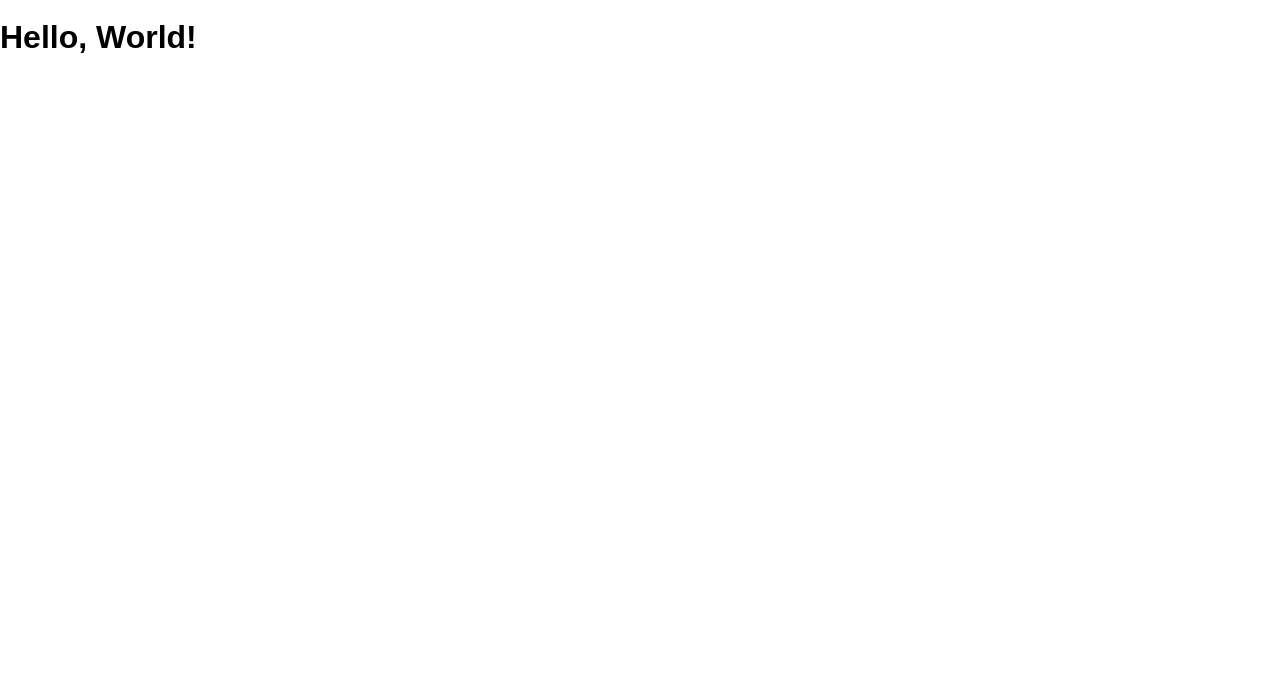
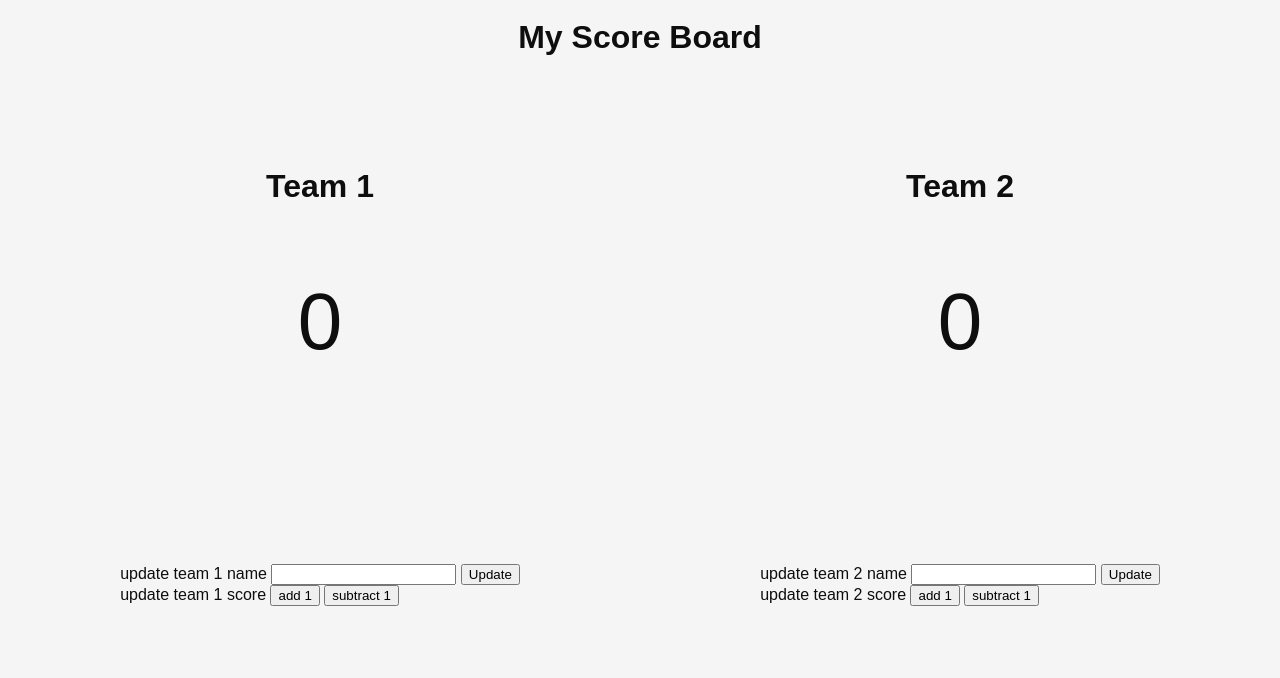
Before and after one commit to CelesteSippel/score-counter, a website: page public/index.html in a window 1280 px wide. Drawn offline with Linux system fonts and the light colour scheme.

Commit message:
first draft

```diff
--- a/public/index.html
+++ b/public/index.html
@@ -1,14 +1,55 @@
 <!DOCTYPE html>
 <html>
 	<head lang="en">
-    <meta charset="UTF-8">
-    <meta name="viewport" content="width=device-width, initial-scale=1">
+		<meta charset="UTF-8" />
+		<meta name="viewport" content="width=device-width, initial-scale=1" />
 		<title>Score Counter</title>
-    <link rel="shortcut icon" href="/favicon.ico">
-    <link rel="stylesheet" href="/screen.css">
+		<link rel="shortcut icon" href="/favicon.ico" />
+		<link rel="stylesheet" href="/screen.css" />
 	</head>
+
 	<body>
-    <h1 class='hello-world'></h1>
+		<h1>My Score Board</h1>
+		<section class="teams">
+			<section class="team one">
+				<section>
+					<h2 class="team-1-name">Team 1</h2>
+					<p class="team-1-score">0</p>
+				</section>
+				<section>
+					<section>
+						update team 1 name
+						<input type="text" class="team-1-input" />
+						<button class="update-team-1-name">Update</button>
+					</section>
+					<section>
+						update team 1 score
+						<button class="team-1-add-1-button">add 1</button>
+						<button class="team-1-subtract-1-button">subtract 1</button>
+					</section>
+				</section>
+			</section>
+			<section class="team two">
+				<section>
+					<h2 class="team-2-name">Team 2</h2>
+					<p class="team-2-score">0</p>
+				</section>
+
+				<section>
+					<section>
+						update team 2 name
+						<input type="text" class="team-2-input" />
+						<button class="update-team-2-name">Update</button>
+					</section>
+					<section>
+						update team 2 score
+						<button class="team-2-add-1-button">add 1</button>
+						<button class="team-2-subtract-1-button">subtract 1</button>
+					</section>
+				</section>
+			</section>
+		</section>
+
 		<script src="/main.js" charset="utf-8"></script>
 	</body>
 </html>
--- a/public/main.js
+++ b/public/main.js
@@ -1,7 +1,95 @@
 const main = () => {
-  if (document.querySelector('h1.hello-world')) {
-    document.querySelector('h1.hello-world').textContent = 'Hello, World!'
-  }
+  console.log('hello - world')
 }
 
+let counter = 0
+
+const addOneToTeamOneScore = () => {
+  console.log('add 1 to a counter')
+  //  get current value of the counter
+  //  add 1 to counter
+  counter = counter + 1
+  console.log(counter)
+  //  update the HTML
+  //  hey DOM, find the p.team-1-score, updates the content
+  document.querySelector('p.team-1-score').textContent = counter
+}
+
+const subtractOneToTeamOneScore = () => {
+  console.log('subtract 1 from a counter')
+  //  get current value of the counter
+  //  subtract 1 from counter
+  counter = counter - 1
+  console.log(counter)
+  //  update the HTML
+  //  hey DOM, find the p.team-1-score, updates the content
+  document.querySelector('p.team-1-score').textContent = counter
+}
+
+const addOneToTeamTwoScore = () => {
+  console.log('add 1 to a counter')
+  //  get current value of the counter
+  //  add 1 to counter
+  counter = counter + 1
+  console.log(counter)
+  //  update the HTML
+  //  hey DOM, find the p.team-2-score, updates the content
+  document.querySelector('p.team-2-score').textContent = counter
+}
+
+const subtractOneToTeamTwoScore = () => {
+  console.log('subtract 1 from a counter')
+  //  get current value of the counter
+  //  subtract 1 from counter
+  counter = counter - 1
+  console.log(counter)
+  //  update the HTML
+  //  hey DOM, find the p.team-2-score, updates the content
+  document.querySelector('p.team-2-score').textContent = counter
+}
+
+const updateTeamOneName = () => {
+  console.log('updating name')
+  // get current value of the text
+  const newName = document.querySelector('.team-1-input').value
+  // update the name in HTML
+  document.querySelector('h2.team-1-name').textContent = newName
+}
+const updateTeamTwoName = () => {
+  console.log('updating name')
+  // get current value of the text
+  const newName = document.querySelector('.team-2-input').value
+  // update the name in HTML
+  document.querySelector('h2.team-2-name').textContent = newName
+}
+
+// Find the buttons, when you're clicked, do this thing
+document
+  .querySelector('.team-1-add-1-button')
+  .addEventListener('click', addOneToTeamOneScore)
+
+// Find the buttons, when you're clicked, do this thing
+document
+  .querySelector('.team-1-subtract-1-button')
+  .addEventListener('click', subtractOneToTeamOneScore)
+
+// Find the buttons, when you're clicked, do this thing
+document
+  .querySelector('.team-2-add-1-button')
+  .addEventListener('click', addOneToTeamTwoScore)
+
+// Find the buttons, when you're clicked, do this thing
+document
+  .querySelector('.team-2-subtract-1-button')
+  .addEventListener('click', subtractOneToTeamTwoScore)
+
+// Find the buttons, when you're clicked, do this thing
+document
+  .querySelector('.update-team-1-name')
+  .addEventListener('click', updateTeamOneName)
+// Find the buttons, when you're clicked, do this thing
+document
+  .querySelector('.update-team-2-name')
+  .addEventListener('click', updateTeamTwoName)
+
 document.addEventListener('DOMContentLoaded', main)
--- a/public/screen.css
+++ b/public/screen.css
@@ -1,12 +1,51 @@
 :root {
-  font: 16px / 1 sans-serif;
+	font: 16px / 1 sans-serif;
 }
 
 html {
-  height: 100%;
+	height: 100%;
 }
 
 body {
-  margin: 0;
-  min-height: 100%;
+	margin: 0;
+	min-height: 100%;
+	display: flex;
+	flex-direction: column;
+	align-items: center;
+	background-color: whitesmoke;
+	color: rgb(14, 14, 14);
 }
+
+body,
+html {
+	height: 100%;
+}
+
+h1 {
+	text-align: center;
+}
+
+.teams {
+	display: flex;
+	justify-content: space-around;
+	width: 100%;
+	height: 75%;
+}
+
+.team {
+	display: flex;
+	align-items: center;
+	flex-direction: column;
+	justify-content: space-around;
+	padding: 0.5rem;
+}
+
+.team h2 {
+	font-size: 2rem;
+}
+
+.team-1-score,
+.team-2-score {
+	text-align: center;
+	font-size: 5rem;
+}
```
Lines whose indentation alone changed are shown as unchanged.
